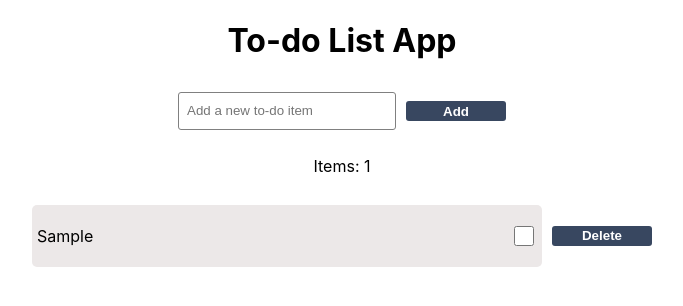
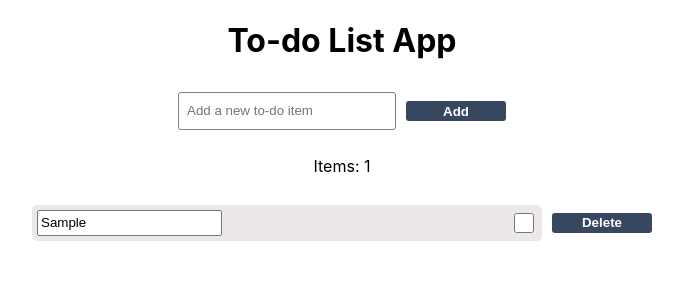
Before and after one commit to blockchainuci/s24-jr-smart-contract-to-do-list, a React (Create React App) app in the folder smart-contract-to-do-list-frontend/: page / in a window 1280 px wide. Both pictures are taken after typing "Sample" into the empty fields and a click on the button "Add". Shown: the top 306 px of the page, without its empty margins (298-981 px from the left). Built offline with nearby package versions, Linux system fonts and the light colour scheme.

Commit message:
Added edit task functionality

```diff
--- a/smart-contract-to-do-list-frontend/src/Components/ToDoList/ToDoList.jsx
+++ b/smart-contract-to-do-list-frontend/src/Components/ToDoList/ToDoList.jsx
@@ -4,7 +4,6 @@ import ToDoItem from "../ToDoListItem/ToDoListItem";
 import { useEffect, useState } from "react";
 
 const ToDoList = () => {
-
   const [toDoItems, setToDoItems] = useState([]);
 
   const changeToDoStatus = (index) => {
@@ -12,14 +11,20 @@ const ToDoList = () => {
     updatedToDoItems[index][1] = !updatedToDoItems[index][1];
 
     setToDoItems(updatedToDoItems);
+  };
 
+  const changeToDoString = (index, newToDoString) => {
+    let updatedToDoItems = [...toDoItems];
+    updatedToDoItems[index][0] = newToDoString;
+
+    setToDoItems(updatedToDoItems);
   };
 
   const deleteToDoItem = (targetIndex) => {
     // Filter method: https://react.dev/learn/updating-arrays-in-state
-    setToDoItems(toDoItems.filter((value, itemIndex) =>
-      itemIndex !== targetIndex
-    ))
+    setToDoItems(
+      toDoItems.filter((value, itemIndex) => itemIndex !== targetIndex)
+    );
   };
 
   return (
@@ -40,6 +45,7 @@ const ToDoList = () => {
                     taskName={element[0]}
                     taskStatus={element[1]}
                     changeStatus={changeToDoStatus}
+                    changeString={changeToDoString}
                     index={index}
                   ></ToDoItem>
                   <button onClick={() => deleteToDoItem(index)}>Delete</button>
@@ -49,7 +55,6 @@ const ToDoList = () => {
           })}
         </tbody>
       </table>
-
     </div>
   );
 };
--- a/smart-contract-to-do-list-frontend/src/Components/ToDoListItem/ToDoListItem.jsx
+++ b/smart-contract-to-do-list-frontend/src/Components/ToDoListItem/ToDoListItem.jsx
@@ -1,22 +1,37 @@
-import { useState } from 'react';
+import { useState } from "react";
 import styles from "./ToDoListItem.module.css";
 
-const ToDoItem = ({ taskName, taskStatus, changeStatus, index }) => {
-
+const ToDoItem = ({
+  taskName,
+  taskStatus,
+  changeStatus,
+  changeString,
+  index,
+}) => {
   const [clickStatus, setClickStatus] = useState("notClicked");
 
   return (
     <div
       className={styles[clickStatus]}
-      onClick={() => { clickStatus === "notClicked" ? setClickStatus("clicked") : setClickStatus("notClicked")}}
-      >
-      <p className="to-do-text">{taskName}</p>
+      onClick={() => {
+        clickStatus === "notClicked"
+          ? setClickStatus("clicked")
+          : setClickStatus("notClicked");
+      }}
+    >
+      <input
+        className="to-do-text"
+        value={taskName}
+        onChange={(e) => changeString(index, e.target.value)}
+      ></input>
       <input
         className={styles["to-do-checkbox"]}
         type="checkbox"
         checked={taskStatus}
         onChange={() => changeStatus(index)}
-        onClick={(e) => {e.stopPropagation();}}
+        onClick={(e) => {
+          e.stopPropagation();
+        }}
       ></input>
     </div>
   );
```
